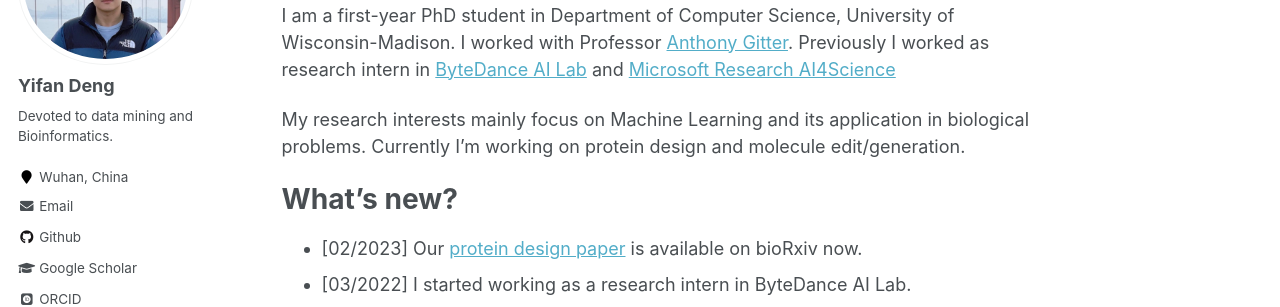
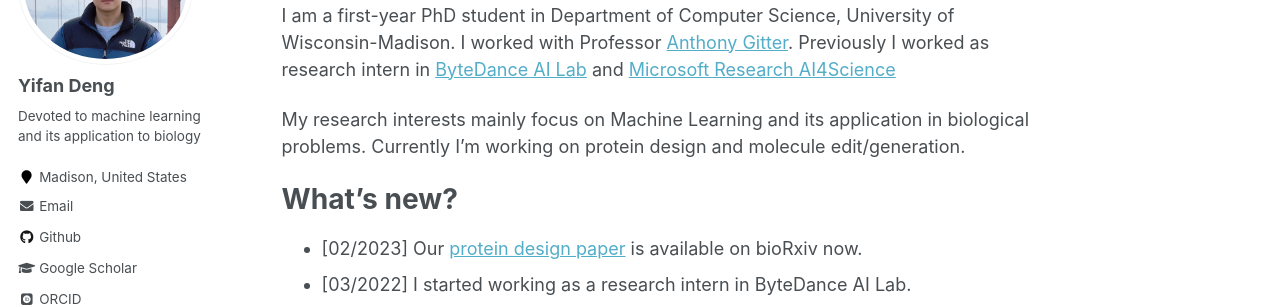
Before and after one commit to YifanDengWHU/YifanDengWHU.github.io, a Jekyll site: the page built from _pages/about.md, in a window 1280 px wide. Shown: the part 209-516 px from the top of the page. Built offline with Jekyll 4.4.1, drawn with Linux system fonts in a browser that asks for light colours; some web fonts are replaced.

Commit message:
Update _config.yml

```diff
--- a/_config.yml
+++ b/_config.yml
@@ -82,12 +82,12 @@ analytics:
 author:
   name             : "Yifan Deng"
   avatar           : "photo.jpg"
-  bio              : "Devoted to data mining and Bioinformatics."
-  location         : "Wuhan, China"
+  bio              : "Devoted to machine learning and its application to biology"
+  location         : "Madison, United States"
   employer         :
   pubmed           : #"https://www.ncbi.nlm.nih.gov/pubmed/?term=john+snow"
-  googlescholar    : "https://scholar.google.com/citations?user=mYJFowIAAAAJ&hl=zh-CN"
-  email            : "dyfmail@whu.edu.cn"
+  googlescholar    : "https://scholar.google.com/citations?user=mYJFowIAAAAJ"
+  email            : "yifand@cs.wisc.edu"
   researchgate     :  # example: "https://www.researchgate.net/profile/yourprofile"
   uri              :
   bitbucket        :
```
